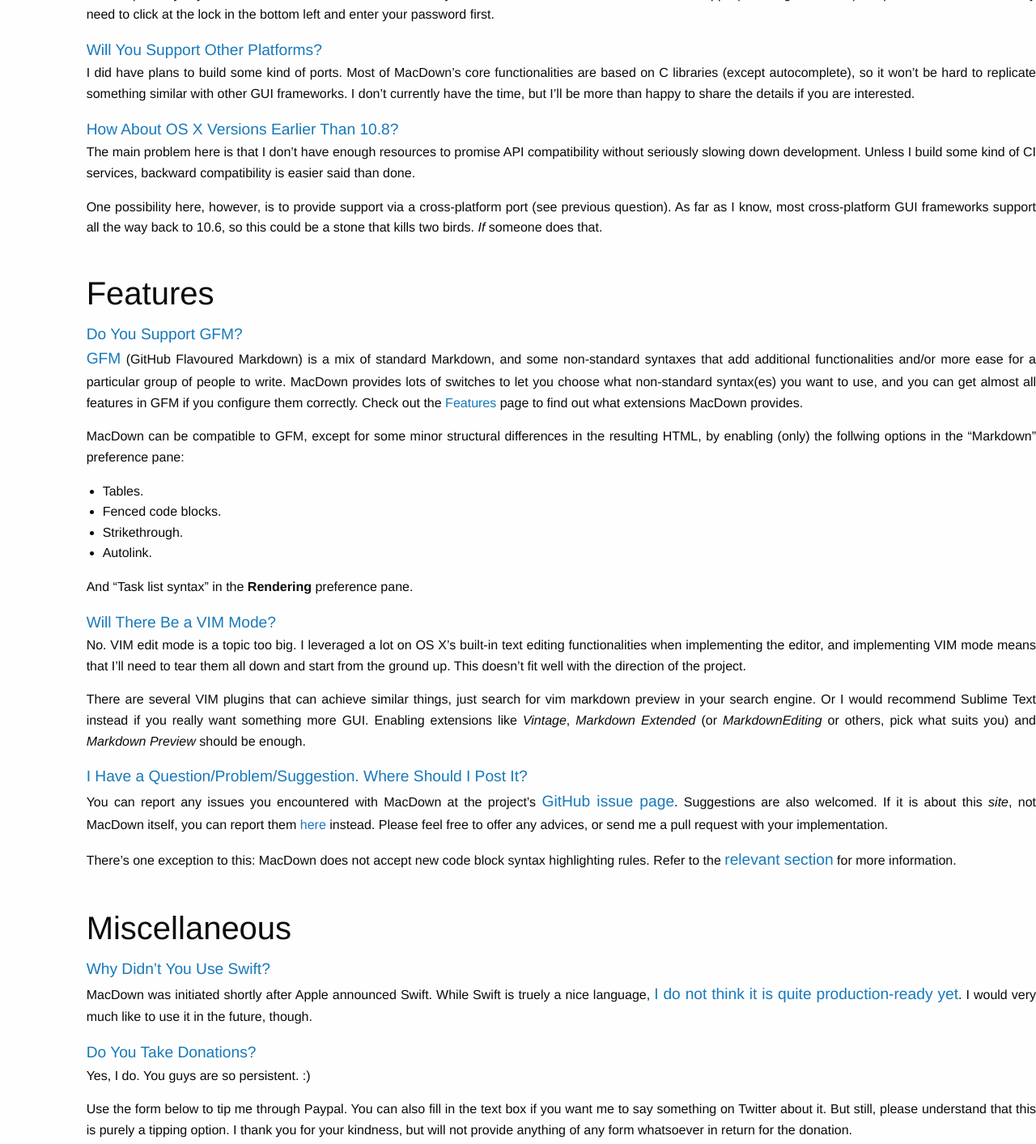
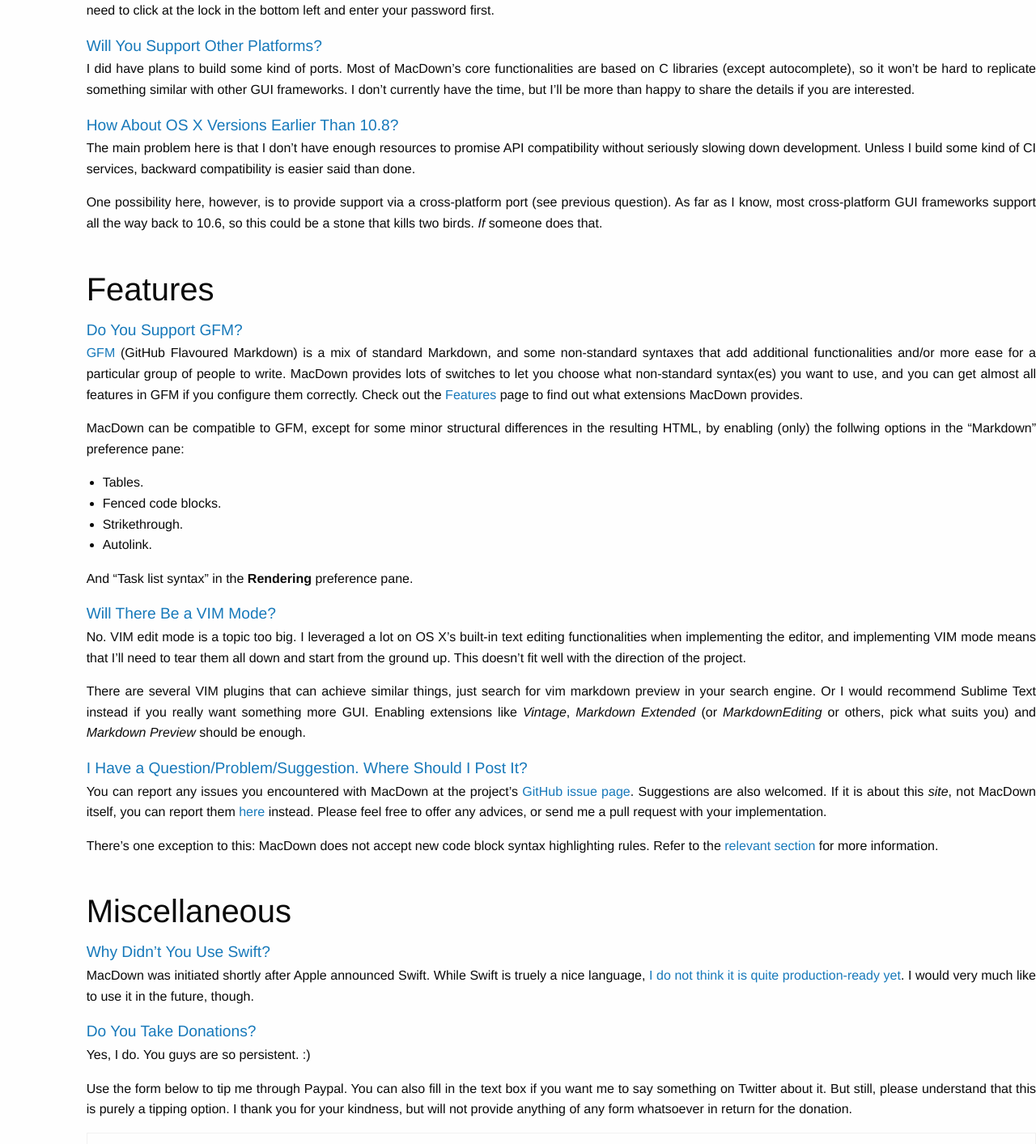
Before and after one commit to MacDownApp/macdown-site-django, a Django app: template pages/templates/pages/faq.html in a window 1280 px wide. Shown: the part 1110-2523 px from the top of the page at 81% size. Run offline with Django 3.2, Linux system fonts and the light colour scheme; the template is opened without the code that fills it, so the values that code supplies are empty; some libraries are stand-ins or nearby versions.

Commit message:
Fix CSS in FAQ accordions

```diff
--- a/pages/static/pages/css/page.css
+++ b/pages/static/pages/css/page.css
@@ -5,7 +5,7 @@
 .accordion {
     margin-bottom: 2.5em;
 }
-.accordion .accordion-navigation a:first-child {
+.accordion .accordion-navigation > a:first-child {
     font-size: 120%;
 }
 img {
```
